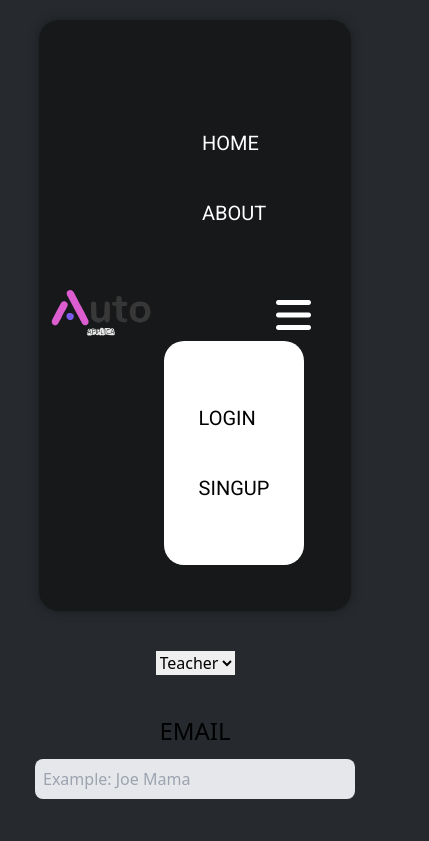
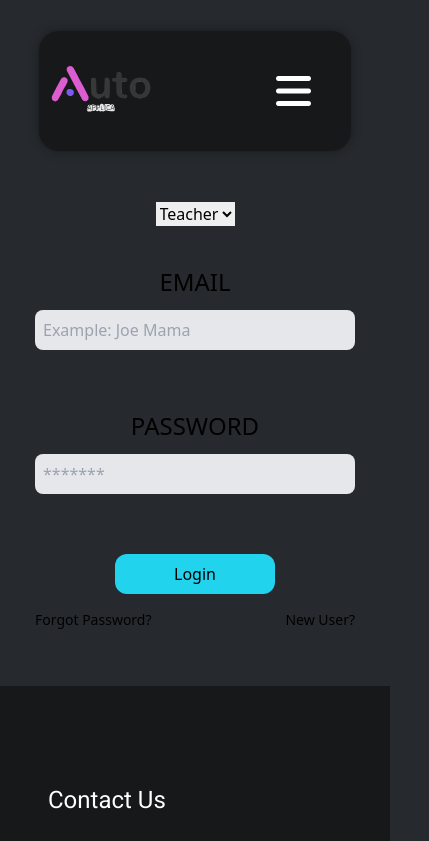
Before and after one commit to TheToadSannin/auto_applica, a React (Create React App) app: page /login in a window 390 px wide. Shown: the top 841 px of the page, 429 px wide, since content can reach past the window. Built offline with nearby package versions, Linux system fonts and the light colour scheme.

Commit message:
Nav BAr button working, TODO: Transition

```diff
--- a/src/App.css
+++ b/src/App.css
@@ -1,4 +1,8 @@
 /* CSS for Navbar*/
+
+:root{
+  --nav-bar-color: #161819;
+}
 body {
   background-color: #262a2e;
 }
@@ -15,10 +19,11 @@ header nav {
   width: 80vw;
   margin-top: 20px;
   line-height: 1.8em;
-  background-color: #161819;
+  background-color: var(--nav-bar-color);
   border-radius: 20px;
   color: white;
   box-shadow: 0 0 10px rgba(11, 11, 11, 0.5);
+  position: relative;
 }
 header nav div {
   display: flex;
@@ -149,14 +154,32 @@ main {
 }
 
 @media (max-width: 900px) {
-  header nav {
-    height: 70vh;
-  }
   header nav .nav-drawer {
-    /* display: none; */
-
+    display: none;
     position: absolute;
     flex-direction: column;
+    top: calc(100% + 5px);
+    background-color: var(--nav-bar-color);
+    border-radius: 30px;
+    padding: 1em;
+    transition: all ease 0.5s;
+  }
+
+
+
+  header .nav-drawer .pages {
+    flex-direction: column;
+    margin: 0;
+  }
+  header ,.nav-drawer .pages li{
+    padding: 0.7em 1em;
+  }
+  header ,.nav-drawer .actions li{
+    padding: 0.7em 1em;
+  }
+  header .nav-drawer .actions {
+    flex-direction: column;
+    margin: 0;
   }
 
   header nav .menu-icon {
@@ -164,31 +187,21 @@ main {
     text-align: end;
     padding: 0 2em 0 0;
   }
+
+  header nav .menu-icon i{
+    cursor: pointer;
+  }
   footer .footer div {
     margin-left: 2em;
     padding: 4em 0 0 0;
     display: flex;
     flex-direction: column;
   }
-  .nav-drawer .actions {
-    flex-direction: column;
-    margin: 3vh 0vh;
-    padding-top: 5vh;
-    padding-bottom: 5vh;
-  }
-  .nav-drawer .actions li {
-    margin: 2vh 0vh;
-  }
-  .nav-drawer .pages {
-    flex-direction: column;
-    margin: 3vh 0vh;
-    padding-top: 5vh;
-    padding-bottom: 5vh;
-  }
-  .nav-drawer .pages li {
-    margin: 2vh 0vh;
-  }
+
+
 }
+
+
 @media (max-width: 768px) {
   footer .footer {
     display: flex;
--- a/src/components/Header.jsx
+++ b/src/components/Header.jsx
@@ -5,7 +5,19 @@ import { ReactComponent as Logo } from "../assets/logo.svg";
 const Header = () => {
 
   const handleNav = ()=>{
-    console.log("nav");
+    const menuDrawer = document.querySelector("header .nav-drawer");
+    const isShow = menuDrawer.getAttribute("isshow");
+
+    if(isShow === "false"){
+      menuDrawer.style.display = "flex";
+      menuDrawer.setAttribute("isshow", "true");
+    }
+    else{
+      menuDrawer.style.display = "none";
+      menuDrawer.setAttribute("isshow", "false");
+    }
+
+    console.log(menuDrawer.getAttribute("isshow"));
   }
 
   return (
@@ -18,7 +30,7 @@ const Header = () => {
             viewBox={"0 0 500 300"}
           />
         </span>
-        <div className="nav-drawer">
+        <div className="nav-drawer" isshow="false">
           <ul className="pages">
             <li>
               <Link to="/">Home </Link>
```
